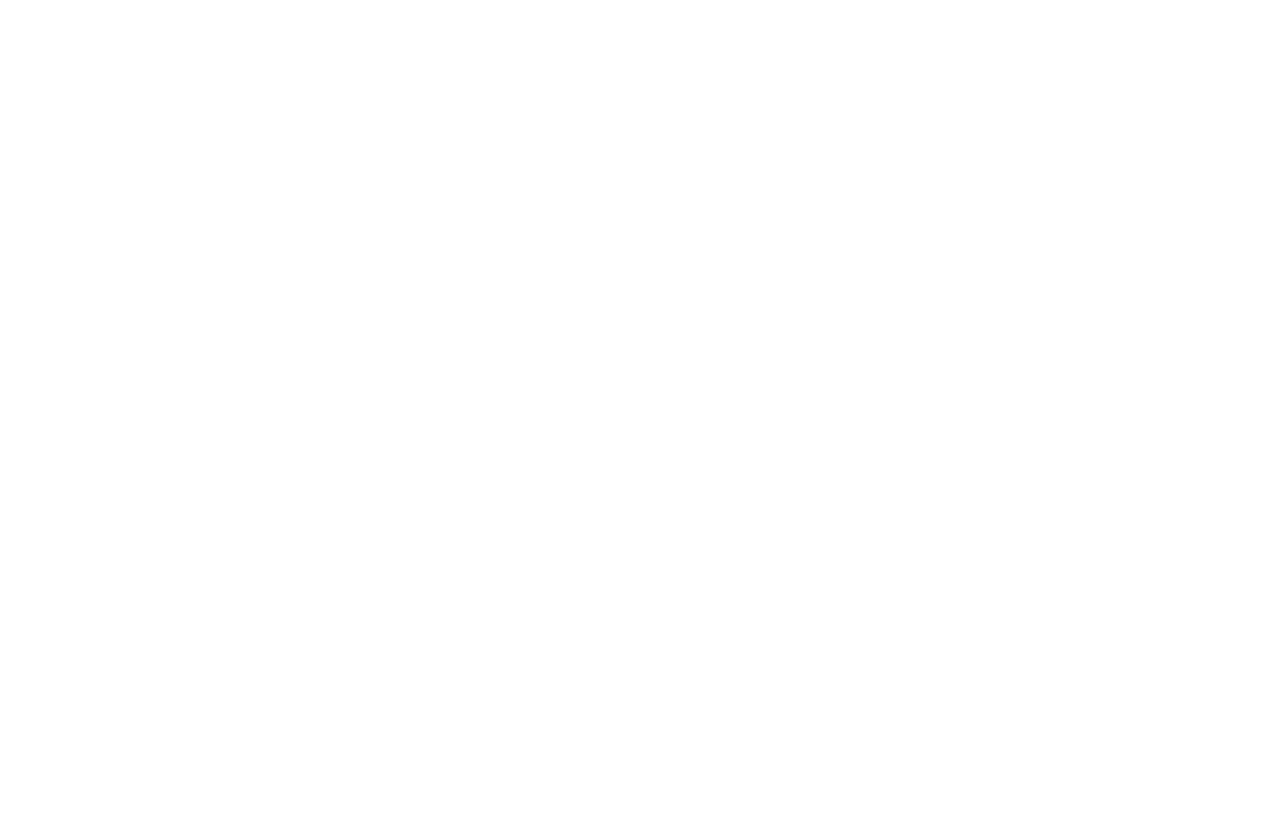
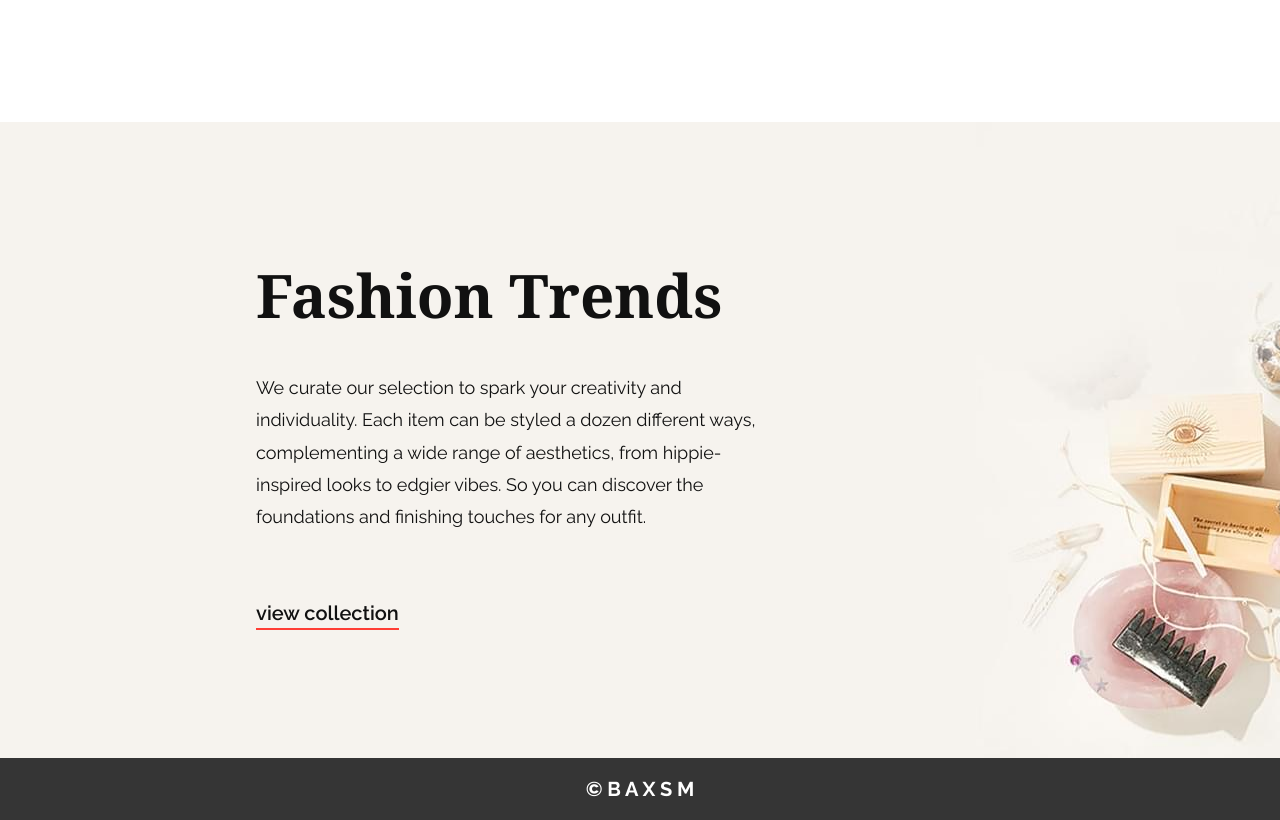
Before and after one commit to baxsm/fashion-nextjs, a Next.js app: page / in a window 1280 px wide. Shown: the part 4600-5420 px from the top of the page. Before the commit the page ends 4722 px from the top, so only its background shows below. Built offline with nearby package versions, Linux system fonts and the light colour scheme.

Commit message:
gifts, trends and footer

```diff
--- /dev/null
+++ b/components/common/Footer.tsx
@@ -0,0 +1,15 @@
+import Link from 'next/link'
+import React from 'react'
+
+export default function Footer() {
+    const styles = {
+        footer: 'flex justify-center place-items-center text-center bg-[#353535] p-[1rem]',
+        text: 'text-[1.25rem] font-[700] text-[#fff]'
+    }
+
+    return (
+        <footer className={styles.footer}>
+            <Link href='https://github.com/baxsm' target="_blank" className={styles.text}>&copy; B A X S M</Link>
+        </footer>
+    )
+}
--- a/components/common/Header.tsx
+++ b/components/common/Header.tsx
@@ -25,6 +25,10 @@
         {
             title: 'Gifts For Her',
             href: '#gifts',
+        },
+        {
+            title: 'Fashion Trends',
+            href: '#trends',
         },
 
     ]
--- a/components/home/Gifts.tsx
+++ b/components/home/Gifts.tsx
@@ -18,7 +18,6 @@
         title: 'title',
         subTitleContainer: '',
         subTitle: 'subTitle pr-8',
-
     }
 
     return (
--- /dev/null
+++ b/components/home/Trends.tsx
@@ -0,0 +1,32 @@
+import Link from 'next/link'
+import React from 'react'
+
+export default function Trends() {
+
+    const styles = {
+        wrapper: 'sectionMargin bg-fashionTrends w-full h-full p-[4rem] md:p-[6rem]',
+        container: 'flex flex-col justify-center place-items-center text-center lg:ml-[10rem] lg:my-[2rem] lg:justify-start lg:place-items-start lg:text-start gap-[2rem]',
+        titleContainer: '',
+        title: 'title',
+        subTitleContainer: '',
+        subTitle: 'subTitle xl:pr-[25rem]',
+        buttonContainer: 'w-[fit-content] mt-[2rem]',
+        button: 'buttonAnchor',
+    }
+
+  return (
+    <div className={styles.wrapper} id='trends'>
+        <div className={styles.container}>
+            <div className={styles.titleContainer}>
+                <h2 className={styles.title}>Fashion Trends</h2>
+            </div>
+            <div className={styles.subTitleContainer}>
+                <p className={styles.subTitle}>We curate our selection to spark your creativity and individuality. Each item can be styled a dozen different ways, complementing a wide range of aesthetics, from hippie-inspired looks to edgier vibes. So you can discover the foundations and finishing touches for any outfit. </p>
+            </div>
+            <div className={styles.buttonContainer}>
+                <Link href='/' className={styles.button}>view collection</Link>
+            </div>
+        </div>
+    </div>
+  )
+}
--- a/pages/Layout.tsx
+++ b/pages/Layout.tsx
@@ -1,4 +1,5 @@
 import React from 'react'
+import Footer from '../components/common/Footer';
 import Header from '../components/common/Header'
 
 type AllProps = {
@@ -12,6 +13,7 @@
       <main>
         {children}
       </main>
+      <Footer />
     </>
   )
 }
--- a/pages/index.tsx
+++ b/pages/index.tsx
@@ -3,6 +3,7 @@
 import Feature from '../components/home/Feature'
 import Gifts from '../components/home/Gifts'
 import News from '../components/home/News'
+import Trends from '../components/home/Trends'
 import Layout from './Layout'
 
 export default function Home() {
@@ -14,6 +15,7 @@
           <Branding />
           <News />
           <Gifts />
+          <Trends />
       </Layout>
     </>
   )
--- a/tailwind.config.js
+++ b/tailwind.config.js
@@ -5,12 +5,17 @@
     "./components/**/*.{js,ts,jsx,tsx}",
   ],
   theme: {
-    extend: {},
+    extend: {
+
+    },
     colors: {
       customPink: '#f4ccd6',
       customBrown: '#f8d0b2',
       customBrown2: '#f6f3ee',
       darkHover: '#757575',
+    },
+    backgroundImage: {
+      'fashionTrends': "url('/images/fashion-trends.jpg')",
     }
   },
   plugins: [],
```
